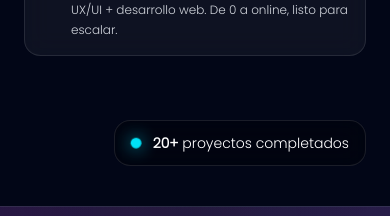
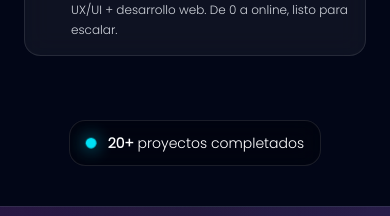
Before and after one commit to javipradaweb/Web-JP, a Next.js app: page / in a window 390 px wide. Shown: the part 1180-1396 px from the top of the page. Built offline with nearby package versions, Linux system fonts and the light colour scheme.

Commit message:
Center 20+ pill on mobile

```diff
--- a/src/components/hero/Hero.tsx
+++ b/src/components/hero/Hero.tsx
@@ -165,11 +165,12 @@ export default function Hero() {
           </div>
 
           {/* Right: pill alineado a la derecha */}
-          <div className="w-full flex justify-end">
+          {/* Right: pill (mobile centrado, desktop a la derecha) */}
+          <div className="w-full flex justify-center lg:justify-end">
             <div className="inline-flex items-center gap-3 rounded-2xl border border-white/10 bg-black/30 px-4 py-3 backdrop-blur-md">
               <span className="h-2.5 w-2.5 rounded-full webjp-dot-glow" />
               <p className="text-sm text-white">
-                <span className="font-semibold">20+</span> proyectos completados
+              <span className="font-semibold">20+</span> proyectos completados
               </p>
             </div>
           </div>
```
